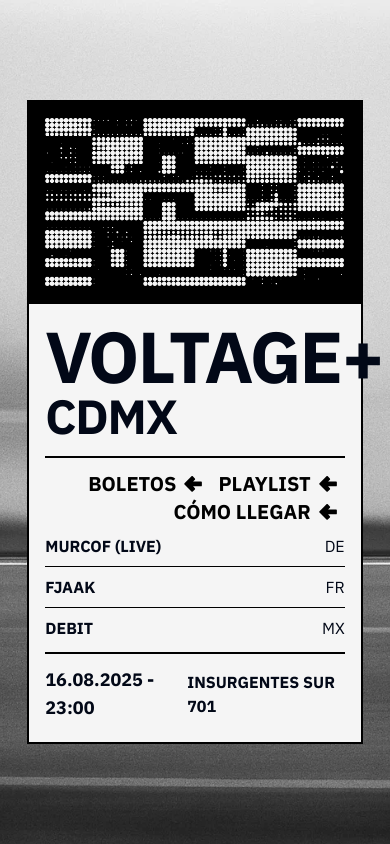
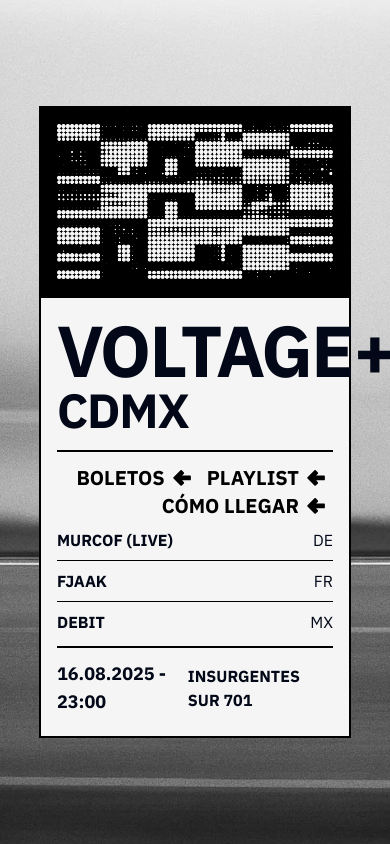
Before and after one commit to JaimeOrtegaxyz/voltageplusfest, a React (Vite) app: page / in a window 390 px wide. Built offline with nearby package versions, Linux system fonts and the light colour scheme.

Commit message:
Update Poster.tsx

```diff
--- a/src/components/Poster.tsx
+++ b/src/components/Poster.tsx
@@ -25,7 +25,7 @@ const Poster: React.FC = () => {
 
   return (
     <div
-      className="fixed inset-0 w-screen h-screen flex justify-center items-center bg-[#f5f5f5] bg-cover bg-center bg-no-repeat overflow-hidden lg:overflow-hidden overflow-y-auto px-[7%] md:px-0"
+      className="fixed inset-0 w-screen h-screen flex justify-center items-center bg-[#f5f5f5] bg-cover bg-center bg-no-repeat overflow-hidden lg:overflow-hidden overflow-y-auto px-[10%] md:px-0"
       style={{
         backgroundImage: bgImage ? `url('${bgImage}')` : undefined
       }}
```
